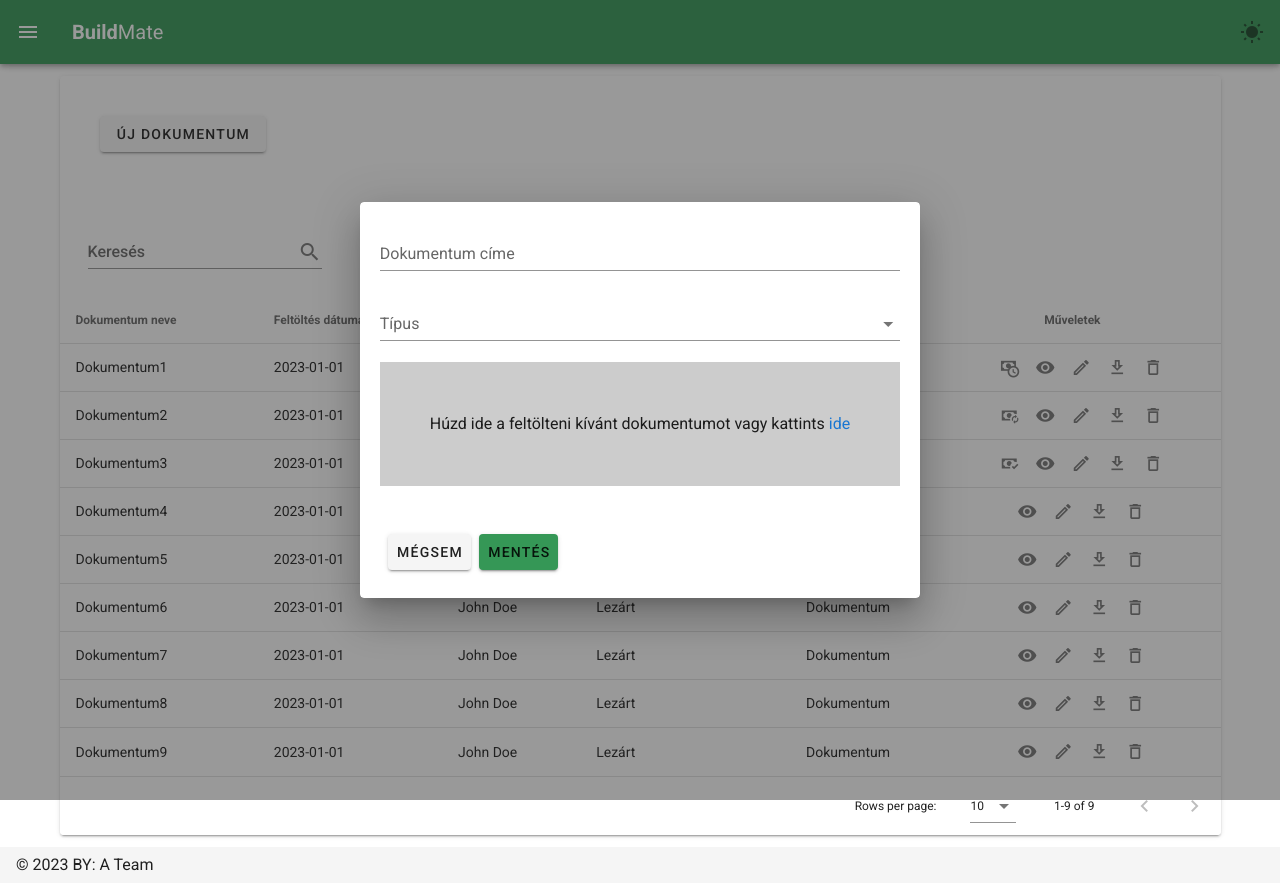
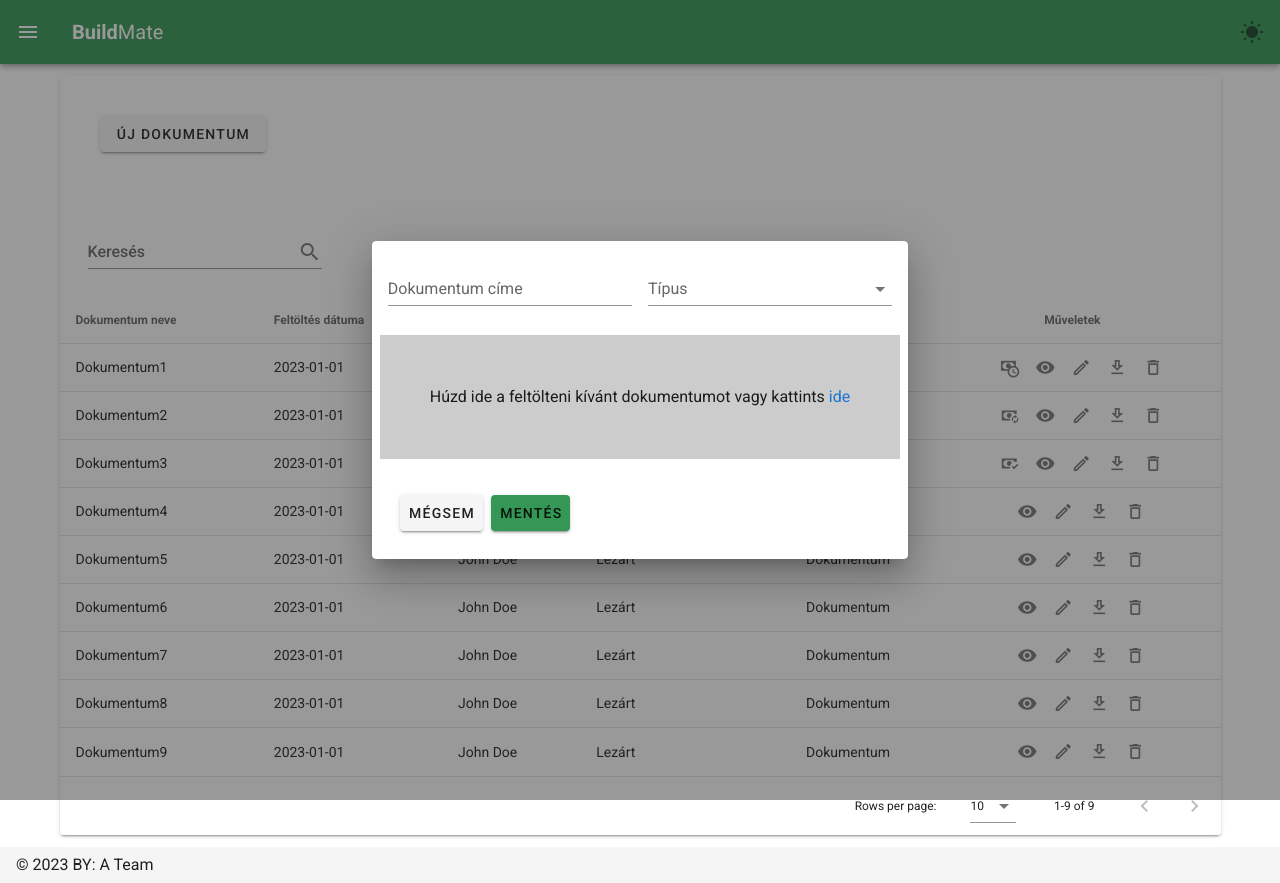
Before and after one commit to MJani-code/buildmate_fe, a Nuxt app: page /admin/documents in a window 1280 px wide. Both pictures are taken after a click on the button "ÚJ DOKUMENTUM". Built offline with nearby package versions, Linux system fonts and the light colour scheme.

Commit message:
input and select fields have been align next to each other

```diff
--- a/components/Fields/UploadFile.vue
+++ b/components/Fields/UploadFile.vue
@@ -2,13 +2,19 @@
     <v-dialog :value="uploadDialog" @click:outside="closeDialog" class="dialog-width" width="auto">
         <v-card class="p-20">
             <v-form ref="form" @submit.prevent="onSubmit">
-                <v-text-field v-model="item.name" label="Dokumentum címe" class="input-group" color="#359756" required
-                    :rules="titleRule">
+                <v-row>
+                    <v-col class="pa-2 col-12 col-sm-6 col-md-6 col-lg-6 col-xl-6">
+                        <v-text-field v-model="item.name" label="Dokumentum címe" class="input-group" color="#359756"
+                            required :rules="titleRule">
                         </v-text-field>
-                <v-select color="#359756" :items="doctypes" item-text="typeHun" item-value="id"
-                    label="Típus">
+                    </v-col>
+                    <v-col class="pa-2 col-12 col-sm-6 col-md-6 col-lg-6 col-xl-6">
+                        <v-select color="#359756" :items="doctypes" item-text="typeHun" item-value="id" label="Típus">
                         </v-select>
+                    </v-col>
+                </v-row>
                 <!-- TODO: dokumentum típusait itt fel kell venni egy legördülőbe -->
+                <v-row>
                     <div class="block items-center justify-center text-center">
                         <div class="p-50 bg-gray-100 border border-gray-300" @dragover="dragover" @dragleave="dragleave"
                             @drop="drop">
@@ -36,6 +42,7 @@
                             </v-row>
                         </div>
                     </div>
+                </v-row>
                 <v-card-actions class="mt-10">
                     <v-btn @click="closeDialog()">Mégsem</v-btn>
                     <v-btn type="submit" color="#359756">Mentés</v-btn>
@@ -58,8 +65,9 @@ export default {
     data() {
         return {
             doctypes: [
-                {id:1, typeEng: 'invoice', typeHun: 'számla'},
-                {id:2, typeEng: 'document', typeHun: 'dokumentum'},
+                { id: 1, typeEng: 'invoice', typeHun: 'számla' },
+                { id: 2, typeEng: 'document', typeHun: 'dokumentum' },
+                { id: 3, typeEng: 'other', typeHun: 'egyéb' },
             ],
             delimiters: ['${', '}'], // Avoid Twig conflicts
             filelist: [], // Store our uploaded files
```
Lines whose indentation alone changed are shown as unchanged.
